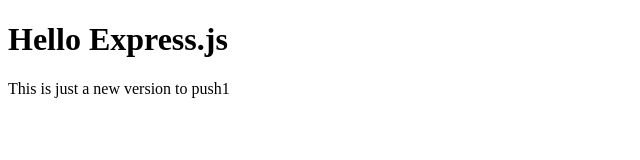
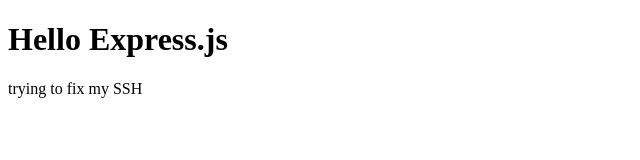
Before and after one commit to patchvp/web-server, a website: page public/index.html in a window 1280 px wide. Shown: the whole page, without its empty margins (0-640 px from the left). Drawn offline with Linux system fonts and the light colour scheme.

Commit message:
fixing SSH

```diff
--- a/public/index.html
+++ b/public/index.html
@@ -8,8 +8,7 @@
 	</head>
 	<body>
 		<h1>Hello Express.js</h1>
-			<p>This is just a new version to push1</p>
-	</body>
+			<p>trying to fix my SSH</p>
 
 
 
```
